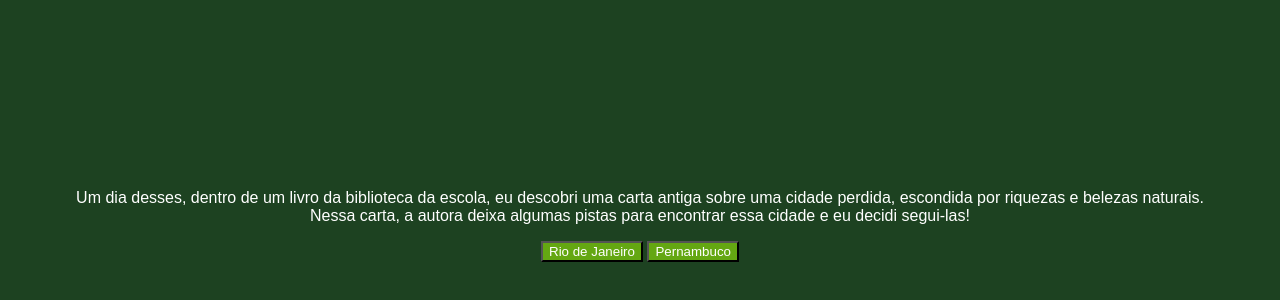
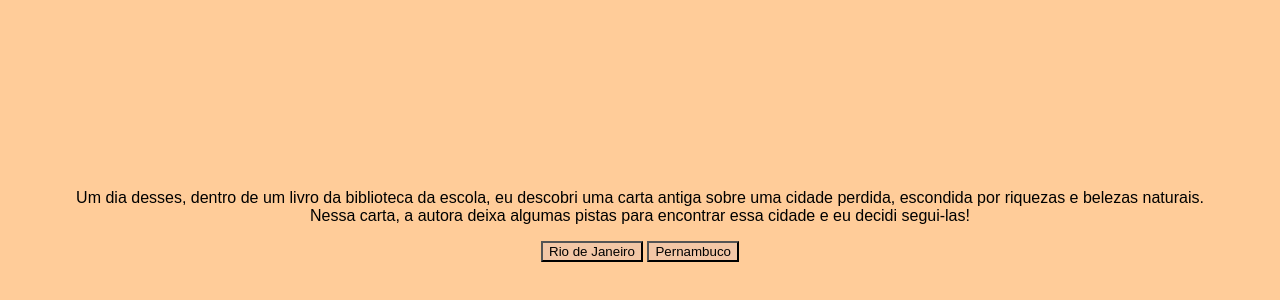
Before and after one commit to LiviaBrazMarquesXavier3A2/ILHADAAVENTURAA2, a plain HTML site: page index.html in a window 1280 px wide. Shown: the part 142-442 px from the top of the page. Drawn offline with Linux system fonts and the light colour scheme; a web font is replaced by a local one.

Commit message:
style.css

```diff
--- a/style.css
+++ b/style.css
@@ -1,6 +1,6 @@
 body {
-    background-color: #1D4221;
-    color: white;
+    background-color: #FFCC99;
+    color: 8B5A2D;
     font-family: "Bai Jamjuree", sans-serif;
     display: flex;
     justify-content: center;
@@ -10,8 +10,8 @@ body {
 }
 
 button {
-    background-color: #64A712;
-    color: white;
+    background-color: #F3C7A6;
+    color: 8B5A2D;
     font-family: "Bai Jamjuree", sans-serif;
 }
 
```
